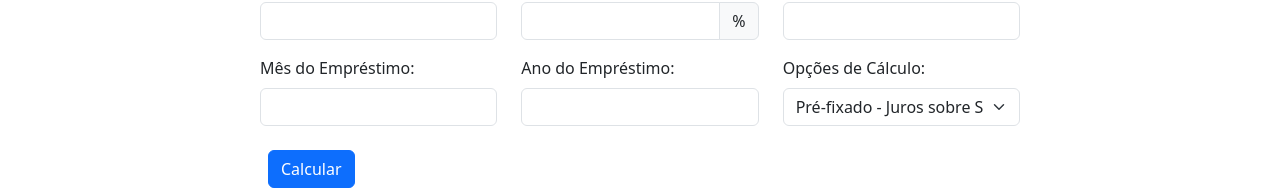
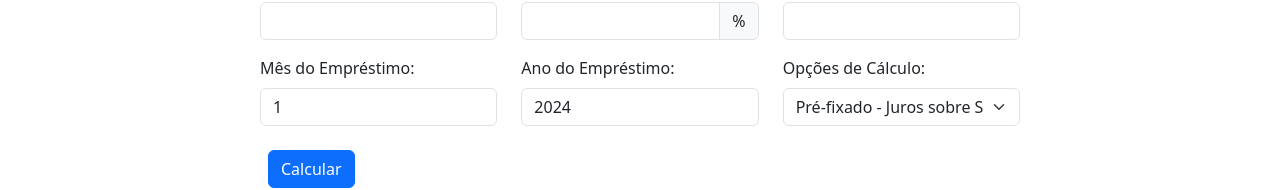
Before and after one commit to joanamds/app-calc-financiamento, a React (Create React App) app: page / in a window 1280 px wide. Shown: the part 130-320 px from the top of the page. Built offline with nearby package versions, Linux system fonts and the light colour scheme.

Commit message:
colocando min e max no ano e no mês e colocando valores iniciais padrão

```diff
--- a/src/components/Form.tsx
+++ b/src/components/Form.tsx
@@ -11,8 +11,8 @@ function LoanForm(): JSX.Element {
   const [loanAmount, setLoanAmount] = useState<number>(0);
   const [interestRate, setInterestRate] = useState<string>("");
   const [installmentCount, setInstallmentCount] = useState<number>(0);
-  const [loanMonth, setLoanMonth] = useState<number>(0);
-  const [loanYear, setLoanYear] = useState<number>(0);
+  const [loanMonth, setLoanMonth] = useState<number>(1);
+  const [loanYear, setLoanYear] = useState<number>(2024);
   const [calculationType, setCalculationType] = useState<CalculationOption>(CalculationOption.PreFixedOnBalance);
   const [correctionRate, setCorrectionRate] = useState<number>(0);
   const { totalCalculation, setTotalCalculation } = useContext(LoanContext);
@@ -28,8 +28,8 @@ function LoanForm(): JSX.Element {
     setInterestRate("");
     setInstallmentCount(0);
     setCalculationType(CalculationOption.PreFixedOnBalance);
-    setLoanMonth(0);
-    setLoanYear(0);
+    setLoanMonth(1);
+    setLoanYear(2024);
     setCorrectionRate(0);
     setTotalCalculation([]);
   };
@@ -99,13 +99,13 @@ function LoanForm(): JSX.Element {
         <Col md="4">
           <FormGroup>
             <Label htmlFor="loanMonth">Mês do Empréstimo:</Label>
-            <Input type="number" id="loanMonth" value={loanMonth || ""} onChange={(e) => setLoanMonth(Number(e.target.value))} />
+            <Input type="number" id="loanMonth" min="1" max="12" value={loanMonth || ""} onChange={(e) => setLoanMonth(Number(e.target.value))} />
           </FormGroup>
         </Col>
         <Col md="4">
           <FormGroup>
             <Label htmlFor="loanYear">Ano do Empréstimo:</Label>
-            <Input type="number" id="loanYear" value={loanYear || ""} onChange={(e) => setLoanYear(Number(e.target.value))} />
+            <Input type="number" id="loanYear" min="2024" max="2100" value={loanYear || ""} onChange={(e) => setLoanYear(Number(e.target.value))} />
           </FormGroup>
         </Col>
         <Col md="4">
```
